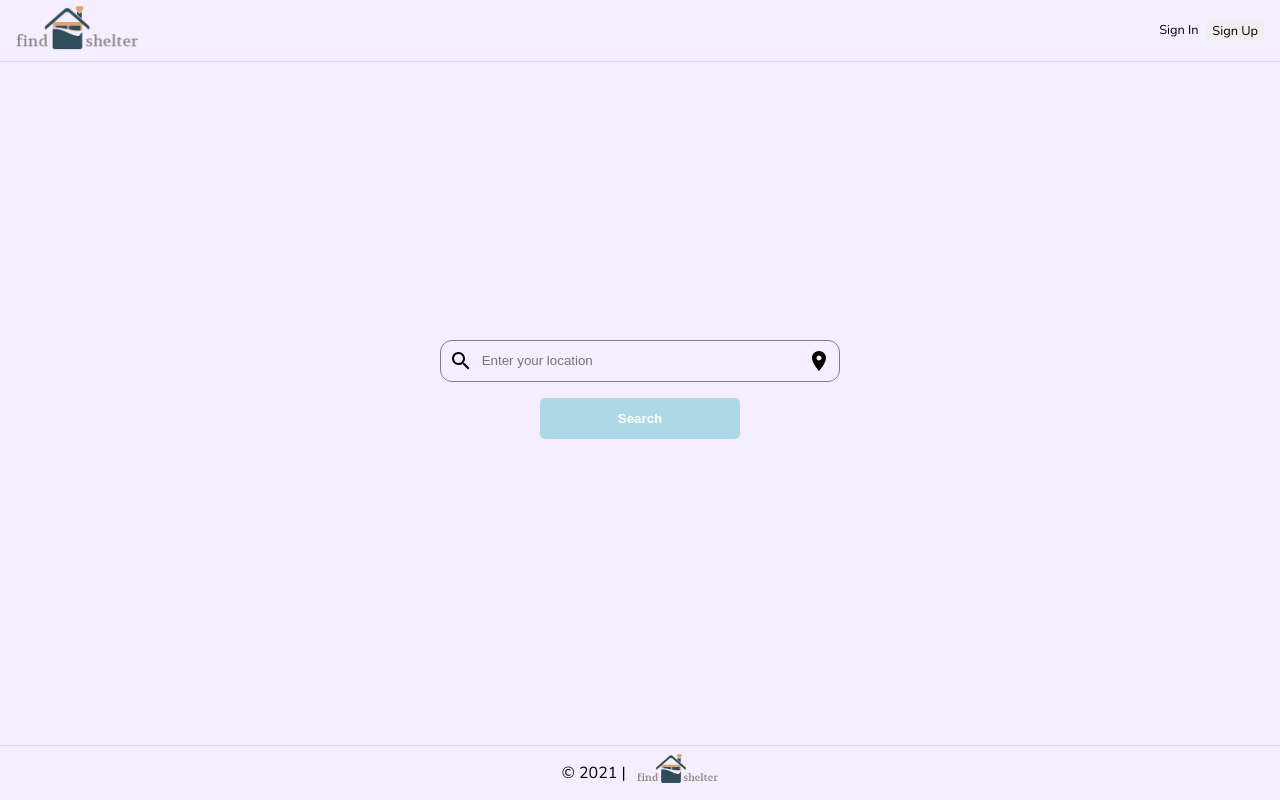
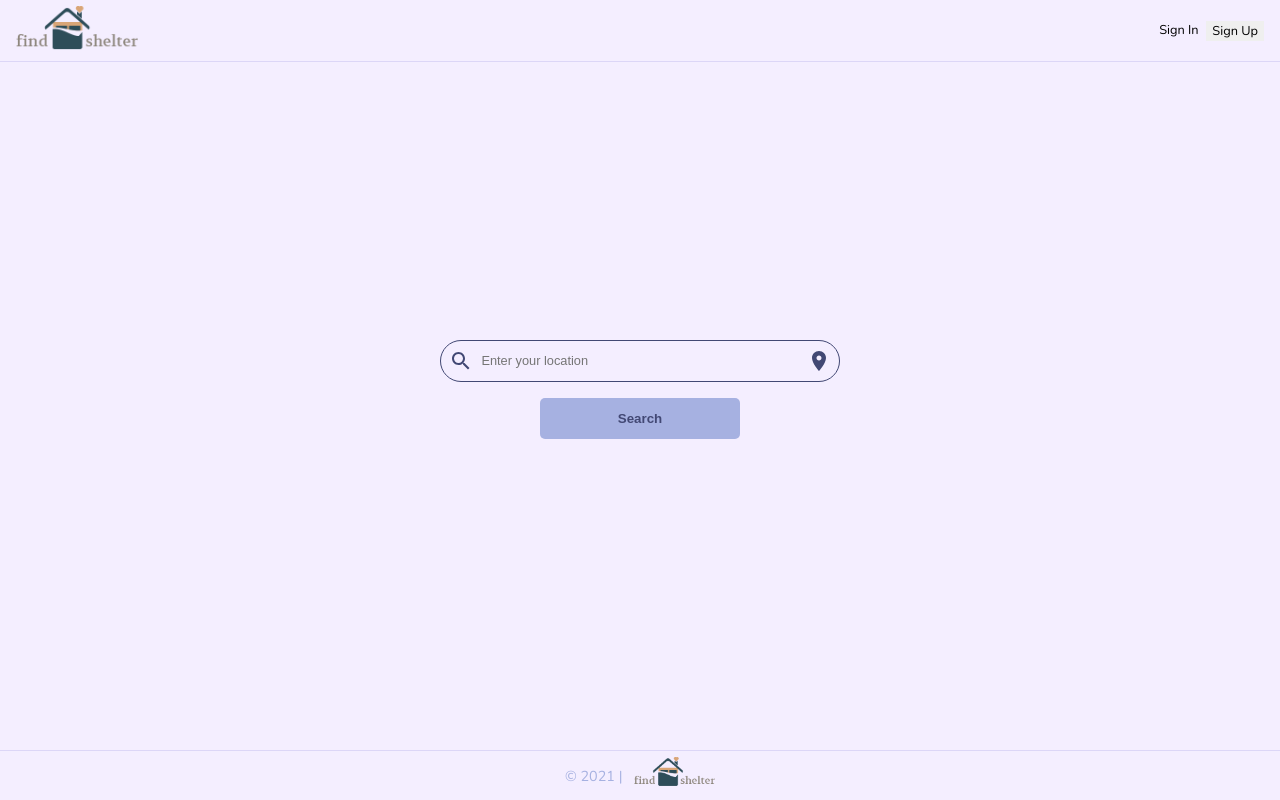
Before and after one commit to shaunpurslow/findShelter, a React (Create React App) app in the folder client/: page / in a window 1280 px wide. Built offline with nearby package versions, Linux system fonts and the light colour scheme.

Commit message:
modify and fix styles

```diff
--- a/client/src/components/Search.tsx
+++ b/client/src/components/Search.tsx
@@ -7,9 +7,9 @@ const Search = () => {
     <main className='search__container'>
       <div className='container'>
         <div className='search__bar'>
-          <SearchIcon />
+          <SearchIcon className='search__icon'/>
           <input type='text' placeholder='Enter your location' />
-          <LocationOnIcon />
+          <LocationOnIcon className='icon' />
         </div>
       </div>
       <button className='container__submit-btn'>Search</button>
--- a/client/src/styles/Footer.scss
+++ b/client/src/styles/Footer.scss
@@ -10,6 +10,11 @@ footer {
     right: 0;
     justify-content: center;
     display: flex;
+
+    p {
+      color: $col-medium-dark;
+      font-size: .9em;
+    }
   }
 
   .footer__logo {
--- a/client/src/styles/Header.scss
+++ b/client/src/styles/Header.scss
@@ -22,6 +22,7 @@ header {
 
   .sign__in:hover {
     color: $col-dark;
+    transition: 0.5s;
   }
   .sign__in {
     margin-right: 0.6em;
@@ -36,8 +37,9 @@ header {
     background-color: $col-dark;
     color: $col-light;
     border-radius: 10px;
-    padding: 3px 10px;
+    padding: 4px 10px;
     font-weight: bold;
+    transition: 0.4s;
   }
 
   img {
--- a/client/src/styles/Search.scss
+++ b/client/src/styles/Search.scss
@@ -12,30 +12,43 @@
     align-items: center;
     flex-direction: space-between;
     padding: 1em 1em;
-    width: 60%;
+    width: 70%;
     max-width: 400px;
 
     &__submit-btn {
       width: 200px;
       padding: 1em 0.5em;
-      background-color: lightblue;
-      color: white;
+      background-color: $col-medium-dark;
+      color: $col-dark;
       font-weight: bold;
       border-radius: 5px;
       border: none;
+      cursor:pointer;
+    }
 
-      &:hover {
-        cursor: pointer;
-      }
-    }
+    &__submit-btn:hover {
+      background-color: $col-dark;
+      color: $col-light;
+      transition: .3s;
     }
 
     .search__bar {
-    border: 1px solid grey;
+      border: 1px solid $col-dark;
       display: flex;
       padding: 0.5em;
-    border-radius: 12px;
+      border-radius: 50px;
       width: 100%;
+    }
+
+    .search__icon,
+    .icon {
+      color: $col-dark;
+    }
+
+    .icon:hover {
+      color: $col-medium-dark;
+      cursor: pointer;
+      transition: 0.3s;
     }
 
     input {
@@ -43,9 +56,11 @@
       flex-grow: 1;
       margin-left: 0.5em;
       background-color: $col-light;
+      font-size: 0.8em;
 
       &:focus {
         outline: none;
       }
     }
   }
+}
```
Lines whose indentation alone changed are shown as unchanged.
